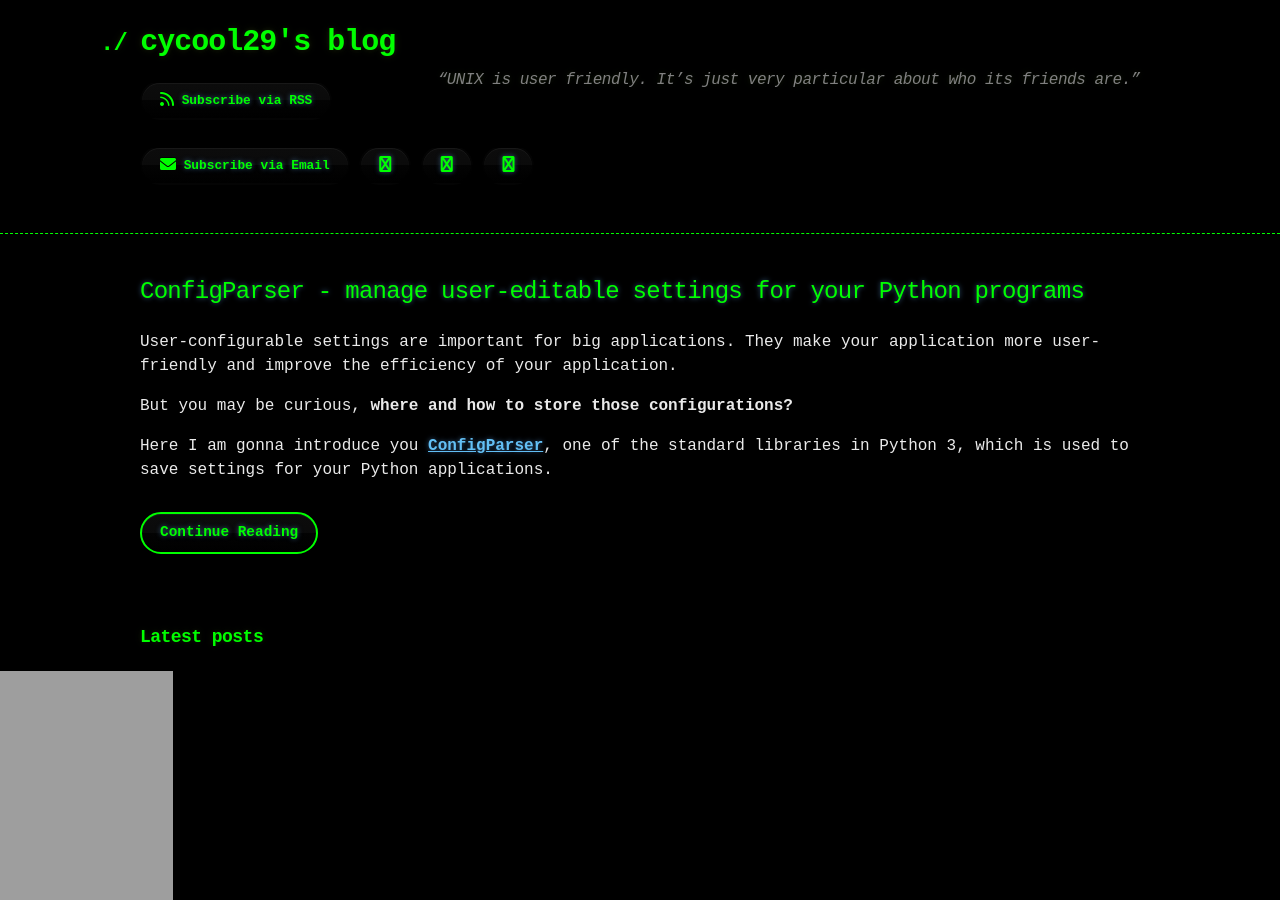
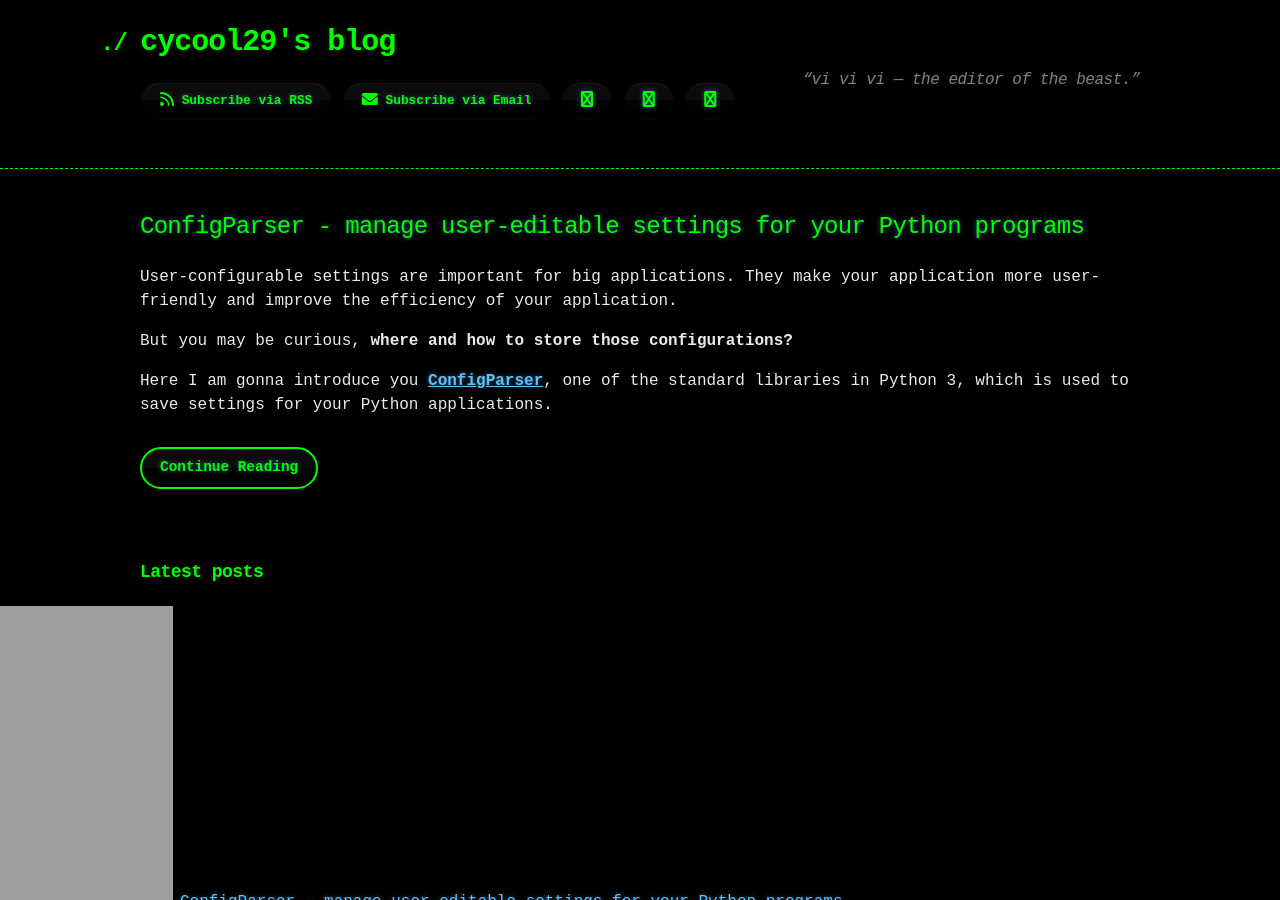
Before and after one commit to cycool29/cycool29.github.io, a Jekyll site: the page built from index.md, in a window 1280 px wide and 900 px high. Built offline with Jekyll 4.4.1, drawn with Linux system fonts in a browser that asks for light colours; a style sheet for code colours, icons or effects is not loaded.

Commit message:
Update quotes

```diff
--- a/_config.yml
+++ b/_config.yml
@@ -1,5 +1,5 @@
 title: cycool29's blog
-description: "“UNIX is user friendly. It’s just very particular about who its friends are.” "
+description: "“vi vi vi — the editor of the beast.” "
 bio: A high school student. Intermediate in Python, Git, Bash. Learning JavaScript. He/Him. "
 author: cycool29
 url: https://cycool29.github.io
```
